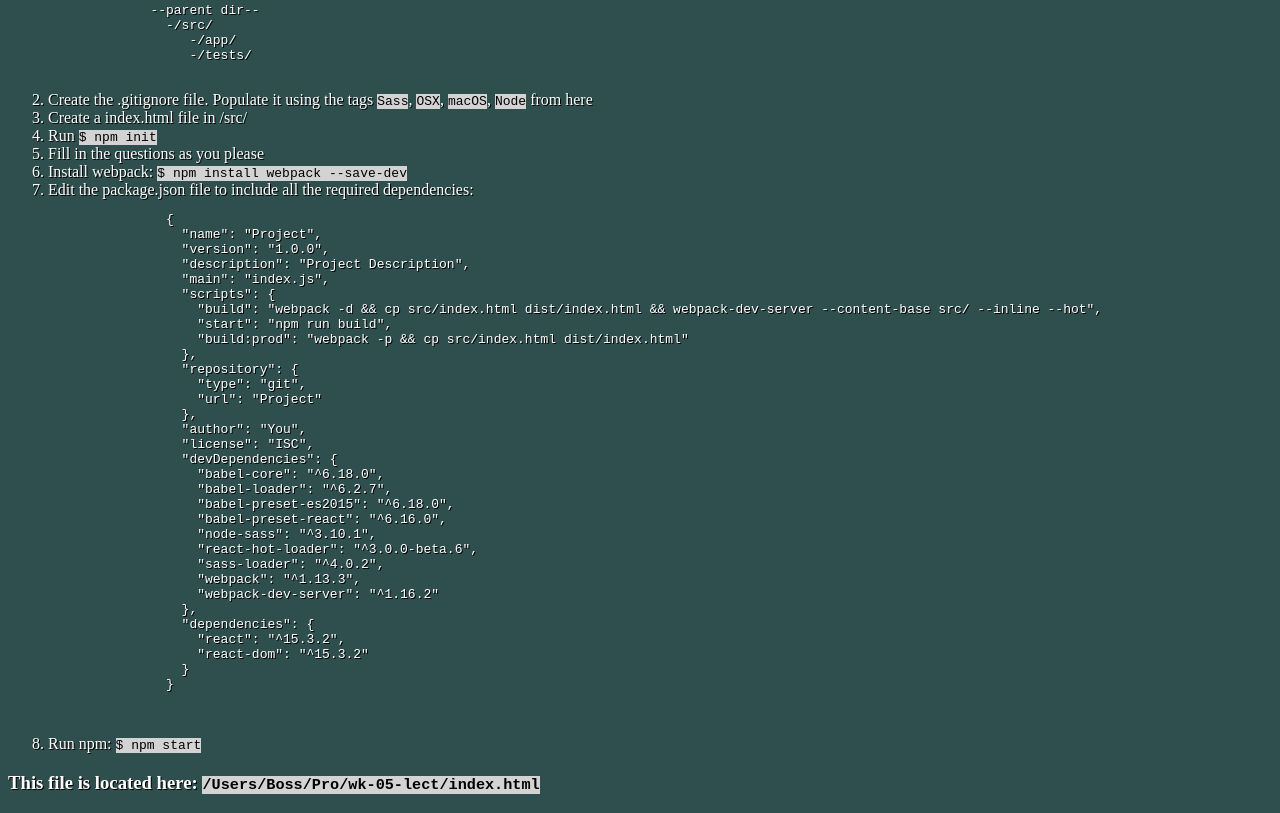
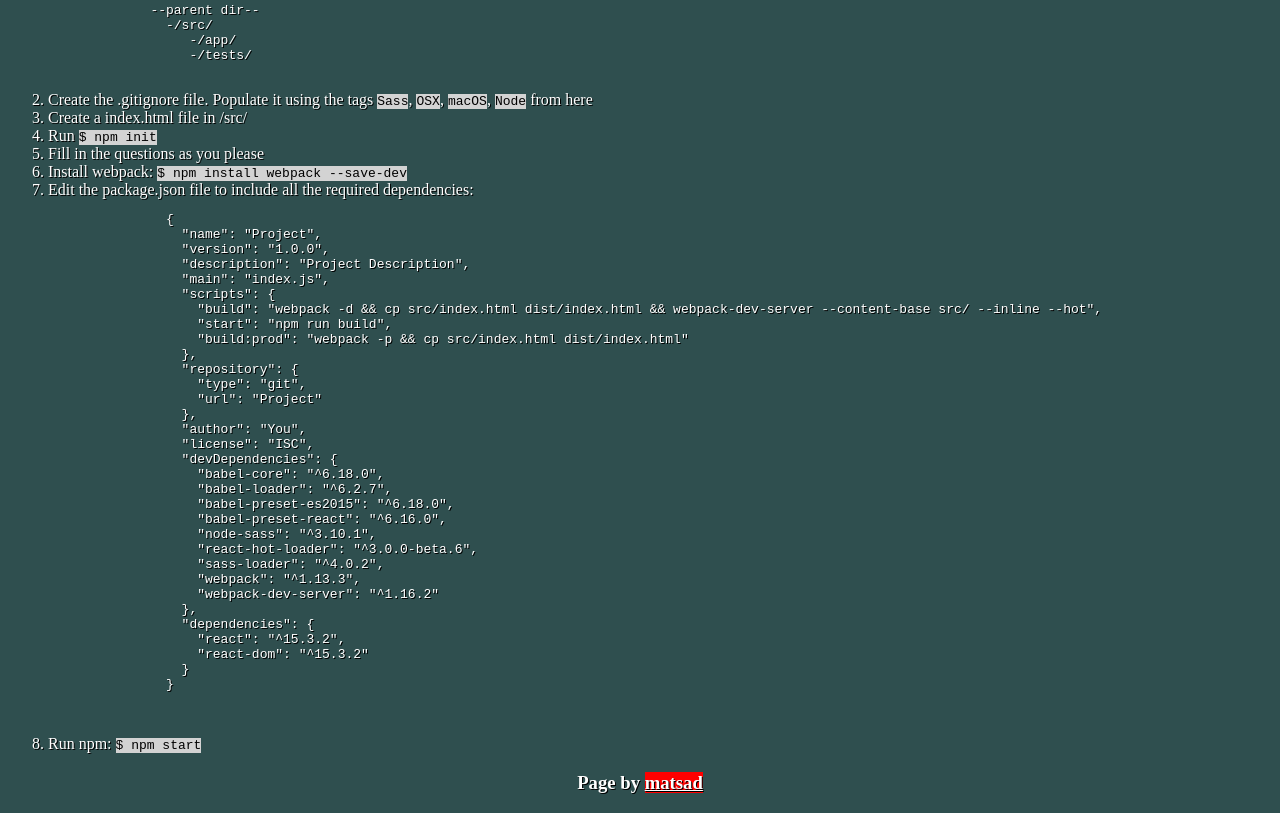
Before and after one commit to matsad3547/Webpack-Mocha-Demo, a website built with webpack: page index.html in a window 1280 px wide. Shown: the part 880-1693 px from the top of the page. Built offline with nearby package versions, Linux system fonts and the light colour scheme.

Commit message:
feat(core) Remove local file location from footer

```diff
--- a/index.html
+++ b/index.html
@@ -108,7 +108,7 @@
     </ol>
     <script src="./public/bundle.js"></script>
     <footer>
-      <h3>This file is located here: <code>/Users/Boss/Pro/wk-05-lect/index.html</code></h3>
+      <h3>Page by <a href="https://github.com/matsad3547">matsad</a> <h3>
     </footer>
   </body>
 </html>
--- a/src/styles/main.sass
+++ b/src/styles/main.sass
@@ -15,3 +15,6 @@ ul
 a
   background-color: red
   color: white
+
+footer > h3
+  text-align: center
```
